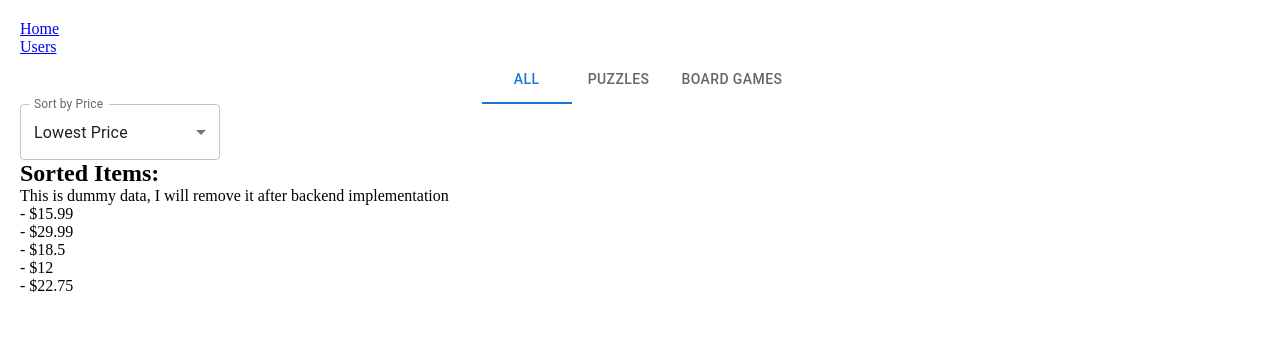
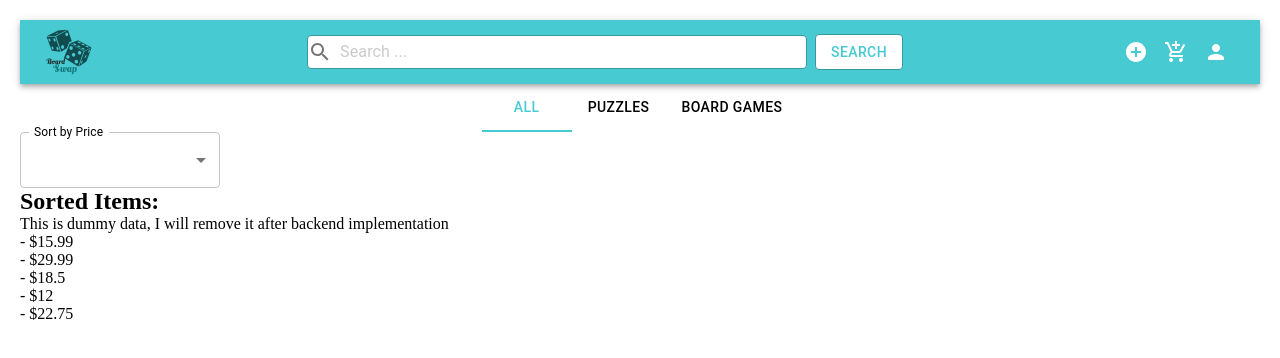
Before and after one commit to starshynova/BoardSwap, a React (Vite) app in the folder client/: page / in a window 1280 px wide. Shown: the top 358 px of the page. Built offline with nearby package versions, Linux system fonts and the light colour scheme.

Commit message:
add nav ,search bar and theme

```diff
--- a/client/src/App.jsx
+++ b/client/src/App.jsx
@@ -3,16 +3,20 @@ import Nav from "./components/Nav";
 import Home from "./pages/Home/Home";
 import CreateUser from "./pages/User/CreateUser";
 import UserList from "./pages/User/UserList";
+import theme from "./components/theme";
+import { ThemeProvider } from "@mui/material/styles";
 
 const App = () => {
   return (
     <>
+      <ThemeProvider theme={theme}>
         <Nav />
         <Routes>
           <Route path="/" element={<Home />} />
           <Route path="/user" element={<UserList />} />
           <Route path="/user/create" element={<CreateUser />} />
         </Routes>
+      </ThemeProvider>
     </>
   );
 };
--- a/client/src/components/Nav.jsx
+++ b/client/src/components/Nav.jsx
@@ -1,17 +1,51 @@
-import { Link } from "react-router-dom";
+import { Box, styled, Toolbar, IconButton, Badge } from "@mui/material";
+import AppBar from "@mui/material/AppBar";
+import AddShoppingCartIcon from "@mui/icons-material/AddShoppingCart";
+import PersonIcon from "@mui/icons-material/Person";
+import AddCircleIcon from "@mui/icons-material/AddCircle";
+import SearchBar from "./searchBar";
 
-import TEST_ID from "./Nav.testid";
+const StyledToolbar = styled(Toolbar)(({ theme }) => ({
+  display: "flex",
+  justifyContent: "space-between",
+  backgroundColor: theme.palette.primary.main,
+  color: theme.palette.text.primary,
+  fontSize: theme.typography.h5.fontSize,
+  fontWeight: theme.typography.h5.fontWeight,
+}));
+
+const Icons = styled(Box)(({ theme }) => ({
+  color: theme.palette.background.default,
+  display: "flex",
+  alignItems: "center",
+}));
+
+const Logo = styled("img")({
+  height: 50,
+  width: "auto",
+});
 
 const Nav = () => {
   return (
-    <ul>
-      <Link to="/" data-testid={TEST_ID.linkToHome}>
-        <li>Home</li>
-      </Link>
-      <Link to="/user" data-testid={TEST_ID.linkToUsers}>
-        <li>Users</li>
-      </Link>
-    </ul>
+    <AppBar position="sticky" sx={{ width: "100%" }}>
+      <StyledToolbar>
+      <Logo src="/Logo.png" alt="Logo" />
+        <SearchBar />
+        <Icons>
+          <IconButton aria-label="create">
+            <AddCircleIcon sx={{ color: "white" }} />
+          </IconButton>
+          <IconButton aria-label="cart">
+            <Badge >
+              <AddShoppingCartIcon sx={{ color: "white" }} />
+            </Badge>
+          </IconButton>
+          <IconButton aria-label="user">
+            <PersonIcon sx={{ color: "white" }} />
+          </IconButton>
+        </Icons>
+      </StyledToolbar>
+    </AppBar>
   );
 };
 
--- /dev/null
+++ b/client/src/components/searchBar.jsx
@@ -0,0 +1,53 @@
+import { InputBase, InputAdornment, styled, Button } from "@mui/material";
+import SearchIcon from "@mui/icons-material/Search";
+
+const SearchContainer = styled("div")(({ theme }) => ({
+  backgroundColor: theme.palette.background.default,
+  borderRadius: theme.shape.borderRadius,
+  width: "40%",
+  color: theme.palette.text.secondary,
+  display: "flex",
+  alignItems: "center",
+  border: "1.5px solid ",
+  borderColor:theme.palette.secondary.main,
+  flex: 1,
+}));
+
+const Wrapper = styled("div")({
+  display: "flex",
+  alignItems: "center",
+  gap: "8px",
+  width: "50%",
+});
+
+const StyledButton = styled(Button)(({ theme }) => ({
+  color: theme.palette.primary.main,
+  borderColor: theme.palette.secondary.main,
+  backgroundColor: theme.palette.text.primary,
+  "&:hover": {
+ backgroundColor: theme.palette.action.hover,
+ color: theme.palette.text.primary,
+  },
+}));
+
+const SearchBar = () => {
+  return (
+    <Wrapper>
+      <SearchContainer>
+        <InputBase
+          placeholder="Search ..."
+          sx={{ color: "gray", flex: 1 }}
+          startAdornment={
+            <InputAdornment position="start">
+              <SearchIcon />
+            </InputAdornment>
+          }
+        />
+      </SearchContainer>
+
+      <StyledButton variant="outlined">Search</StyledButton>
+    </Wrapper>
+  );
+};
+
+export default SearchBar;
--- /dev/null
+++ b/client/src/components/theme.jsx
@@ -0,0 +1,27 @@
+import { createTheme } from "@mui/material/styles";
+
+const theme = createTheme({
+  palette: {
+    primary: {
+      main: "#47CAD1",
+    },
+    secondary: {
+      main: "#36999F",
+    },
+    background: {
+      default: "#ffffff",
+    },
+    text: {
+      primary: "#ffffff",
+      secondary: "#000000",
+    },
+  },
+  typography: {
+    h5: {
+      fontSize: "1.5rem",
+      fontWeight: "bold",
+    },
+  },
+});
+
+export default theme;
```
Also changed, not shown: client/public/Logo.png (added). Lines whose indentation alone changed are shown as unchanged.
